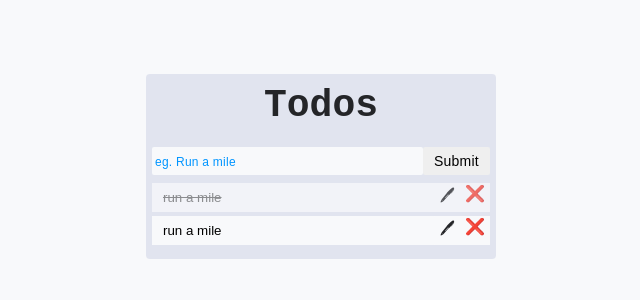
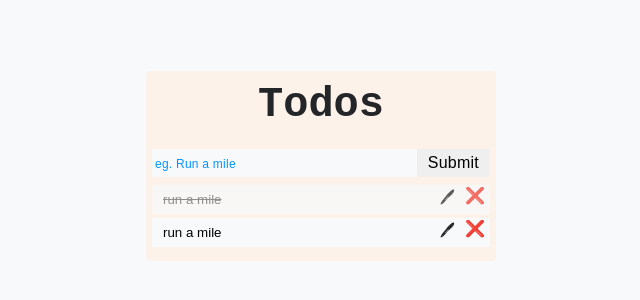
Before and after one commit to FabianUlises/vanillajs-todos, a plain HTML site: page index.html in a window 1280 px wide. Shown: the part 234-534 px from the top of the page, without its empty margins (319-959 px from the left). Drawn offline with Linux system fonts and the light colour scheme.

Commit message:
Updated main css file. Changed secondary background color & made some small changes.

```diff
--- a/main.css
+++ b/main.css
@@ -9,7 +9,7 @@
     --dark-secondary-background: hsla(230 30% 8% / .8);
     /* Light theme */
     --light-primary-background: hsl(230 30% 98%);
-    --light-secondary-background: hsla(230 32% 87% / .6);
+    --light-secondary-background: hsl(30 75% 95%);
 
     /* Font colors */
     /* Light theme */
@@ -53,7 +53,7 @@ body {
     padding: 1rem .6rem;
 
     & .todo-app__title {
-        font-size: 3.8rem;
+        font-size: 4.2rem;
         text-align: center;
         margin-block-end: 2rem;
     }
@@ -61,7 +61,6 @@ body {
     & .todo-app__form {
         display: flex;
         margin-block-end: .8rem;
-        border-radius: 2px;
 
         & #newTodoInput {
             flex-grow: 1;
@@ -79,7 +78,7 @@ body {
         }
 
         & #todoBtn {
-            font-size: 1.4rem;
+            font-size: 1.6rem;
             letter-spacing: .25px;
             padding-inline: 1rem;
             border-radius: 2px;
```
